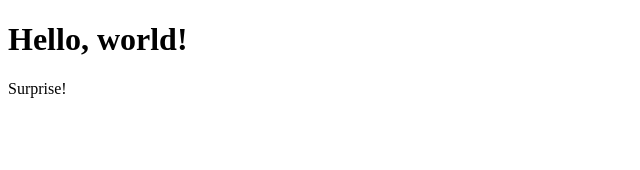
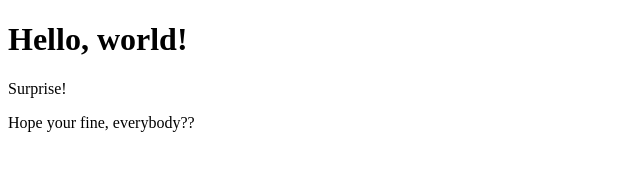
Before and after one commit to SamuelKuronuma/Repositorio-Nuvem, a plain HTML site: page index.html in a window 1280 px wide. Shown: the whole page, without its empty margins (0-640 px from the left). Drawn offline with Linux system fonts and the light colour scheme.

Commit message:
Adicionada tag p2

```diff
--- a/index.html
+++ b/index.html
@@ -9,5 +9,6 @@
 <body>
     <h1>Hello, world!</h1>
     <p>Surprise!</p>
+    <p>Hope your fine, everybody??</p>
 </body>
 </html>
```
